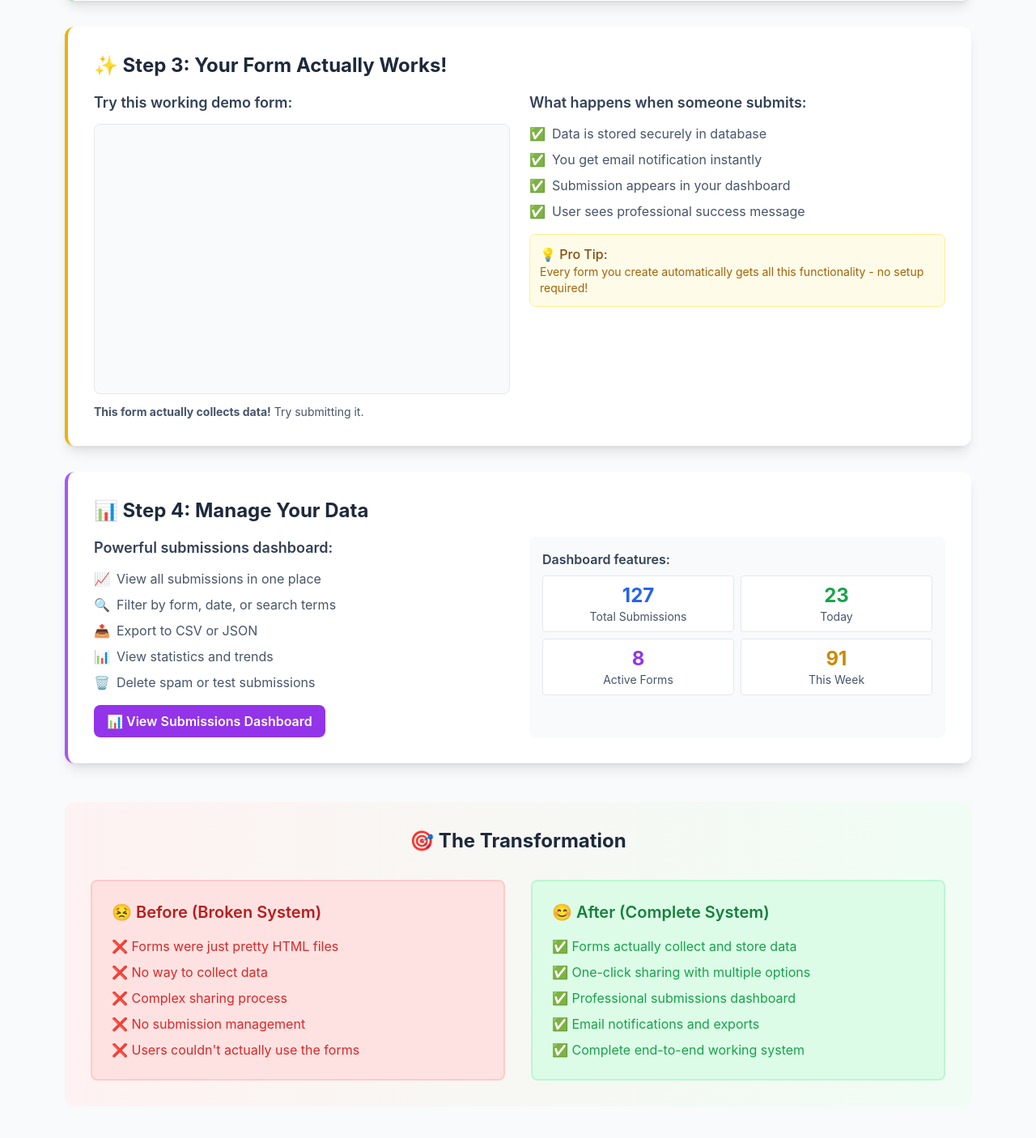
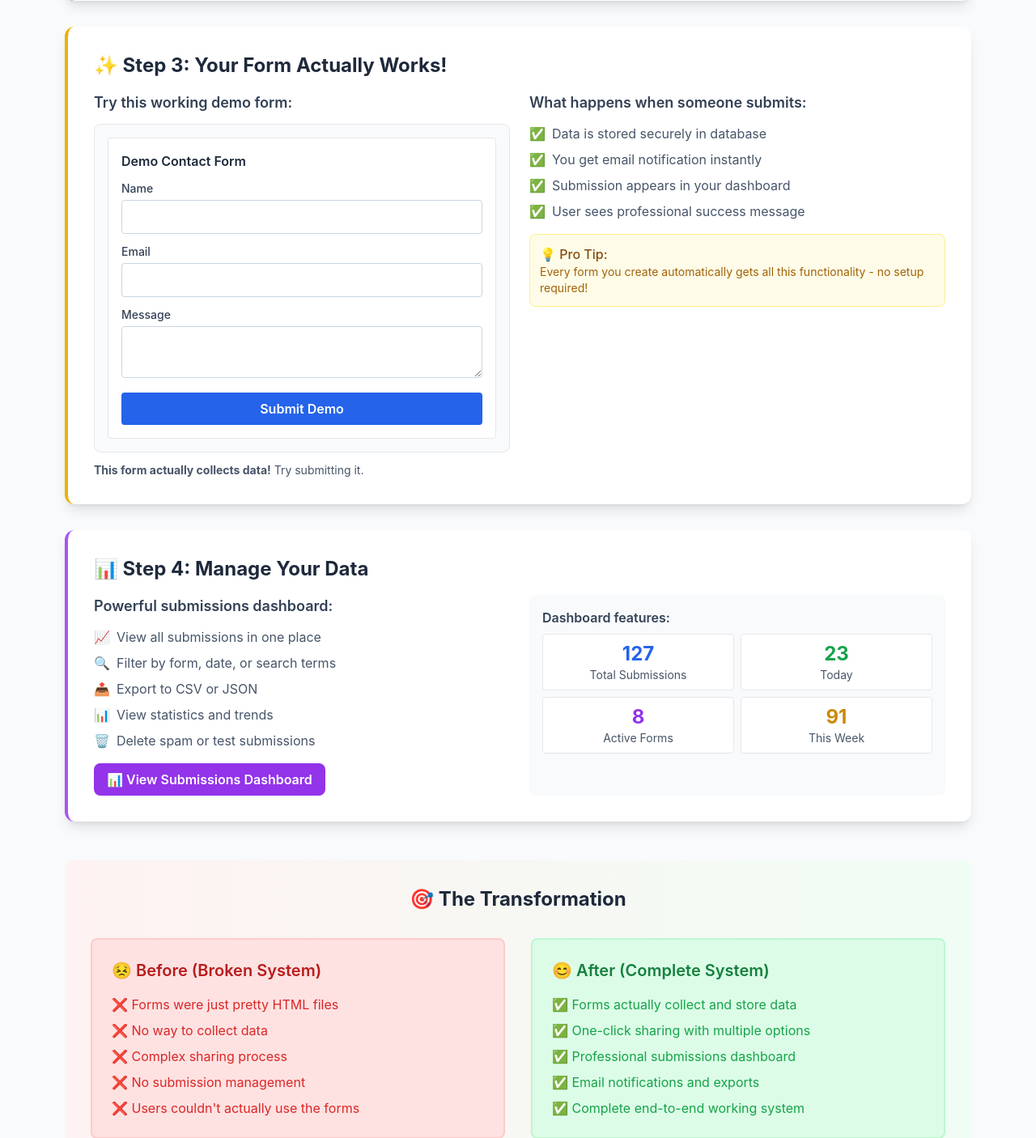
Before and after one commit to asafaharon/AutoForms, a FastAPI app: page /complete-demo in a window 1280 px wide. Shown: the part 1025-2431 px from the top of the page at 81% size. Run offline with FastAPI, Linux system fonts and the light colour scheme; some libraries are stand-ins or nearby versions.

Commit message:
🔧 UI improvements and form fixes
- Remove Form ID from debug output to eliminate irrelevant ID display
- Remove edit form and test form buttons from share_form.html for cleaner UX
- Fix broken form display in step 3 of complete_demo.html with fallback support
- Enhance iframe styling and error handling for better user experience

```diff
--- a/backend/routers/pages.py
+++ b/backend/routers/pages.py
@@ -89,7 +89,7 @@ async def share_form_page(
     print(f"DEBUG: User ID: {user.id if user else 'None'}")
     print(f"DEBUG: Found {len(user_forms)} forms")
     if user_forms:
-        print(f"DEBUG: First form: {user_forms[0].get('title', 'No title')} - ID: {user_forms[0].get('id', 'No ID')}")
+        print(f"DEBUG: First form: {user_forms[0].get('title', 'No title')}")
     print(f"DEBUG: Selected form: {selected_form.get('title', 'No title') if selected_form else 'None'}")
 
     return templates.TemplateResponse(
--- a/backend/templates/complete_demo.html
+++ b/backend/templates/complete_demo.html
@@ -151,7 +151,38 @@
                     <div>
                         <h3 class="text-lg font-semibold text-slate-700 mb-3">Try this working demo form:</h3>
                         <div class="bg-slate-50 rounded-lg p-4 border">
-                            <iframe src="/embed/demo-form-123" width="100%" height="300" frameborder="0" class="rounded"></iframe>
+                            <iframe
+                                id="demo-iframe"
+                                src="/embed/demo-form-123"
+                                width="100%"
+                                height="400"
+                                frameborder="0"
+                                class="rounded border-0"
+                                style="min-height: 400px;"
+                                onload="console.log('Demo form loaded successfully')"
+                                onerror="showFallbackForm()"
+                            ></iframe>
+                            <div id="fallback-form" style="display: none;" class="p-4 bg-white rounded border">
+                                <h4 class="font-semibold mb-3">Demo Contact Form</h4>
+                                <form action="/api/submissions/submit/demo-form-123" method="POST" class="space-y-3">
+                                    <input type="hidden" name="form_id" value="demo-form-123">
+                                    <div>
+                                        <label class="block text-sm font-medium text-slate-700 mb-1">Name</label>
+                                        <input type="text" name="name" class="w-full border border-slate-300 rounded px-3 py-2" required>
+                                    </div>
+                                    <div>
+                                        <label class="block text-sm font-medium text-slate-700 mb-1">Email</label>
+                                        <input type="email" name="email" class="w-full border border-slate-300 rounded px-3 py-2" required>
+                                    </div>
+                                    <div>
+                                        <label class="block text-sm font-medium text-slate-700 mb-1">Message</label>
+                                        <textarea name="message" class="w-full border border-slate-300 rounded px-3 py-2 h-16"></textarea>
+                                    </div>
+                                    <button type="submit" class="w-full bg-blue-600 hover:bg-blue-700 text-white font-semibold py-2 px-4 rounded">
+                                        Submit Demo
+                                    </button>
+                                </form>
+                            </div>
                         </div>
                         <div class="mt-3 text-sm text-slate-600">
                             <strong>This form actually collects data!</strong> Try submitting it.
@@ -306,6 +337,26 @@
         function demoShowQR() {
             alert("In the real interface, this would generate a QR code automatically! Visit /share-form to see it in action.");
         }
+
+        function showFallbackForm() {
+            console.log('Iframe failed to load, showing fallback form');
+            document.getElementById('demo-iframe').style.display = 'none';
+            document.getElementById('fallback-form').style.display = 'block';
+        }
+
+        // Check if iframe loaded properly after a delay
+        setTimeout(function() {
+            const iframe = document.getElementById('demo-iframe');
+            try {
+                // Try to access iframe content to check if it loaded
+                if (iframe.contentDocument === null) {
+                    showFallbackForm();
+                }
+            } catch (e) {
+                // Cross-origin or other error, assume it's working if no explicit error
+                console.log('Iframe access restricted (normal for cross-origin), assuming it loaded correctly');
+            }
+        }, 3000);
     </script>
 
 </body>
```
Also changed, not shown: backend/templates/share_form.html (+0 -15 lines).
